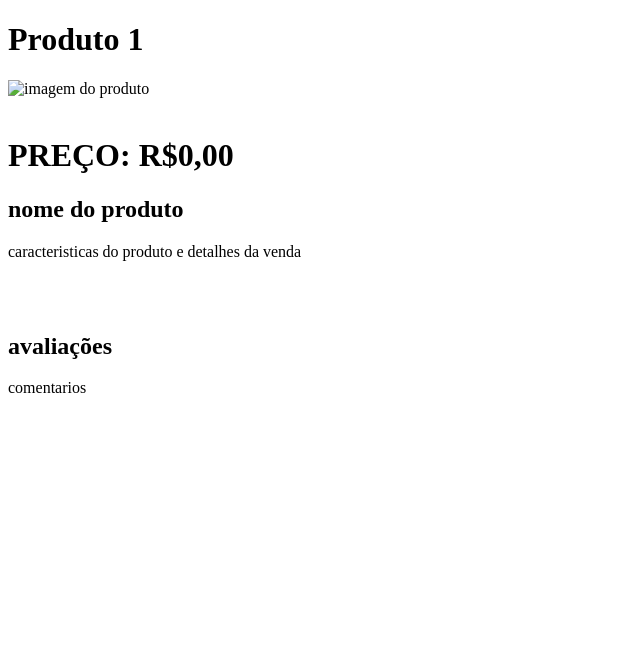
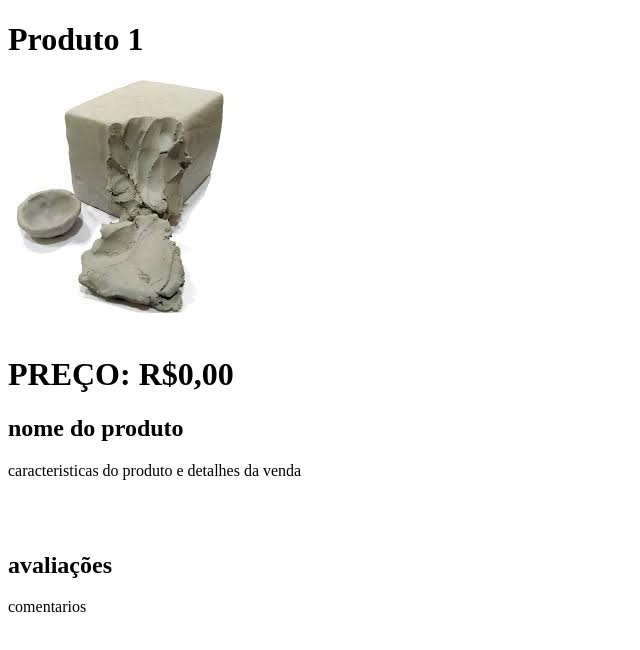
Before and after one commit to lucasianest/Clay-Project, a plain HTML site: page comprar_produto.HTML in a window 1280 px wide. Shown: the whole page, without its empty margins (0-640 px from the left). Drawn offline with Linux system fonts and the light colour scheme.

Commit message:
Fix image source path in comprar_produto.HTML

```diff
--- a/comprar_produto.HTML
+++ b/comprar_produto.HTML
@@ -6,7 +6,7 @@
 </head>
 <body>
     <h1>Produto 1</h1>
-    <img src="Imagens/produto-5.jpeg" alt="imagem do produto">
+    <img src="produto-5.jpeg" alt="imagem do produto">
 </br></br>
  <h1>PREÇO: R$0,00</h1>
  <h2>nome do produto</h2>
```
